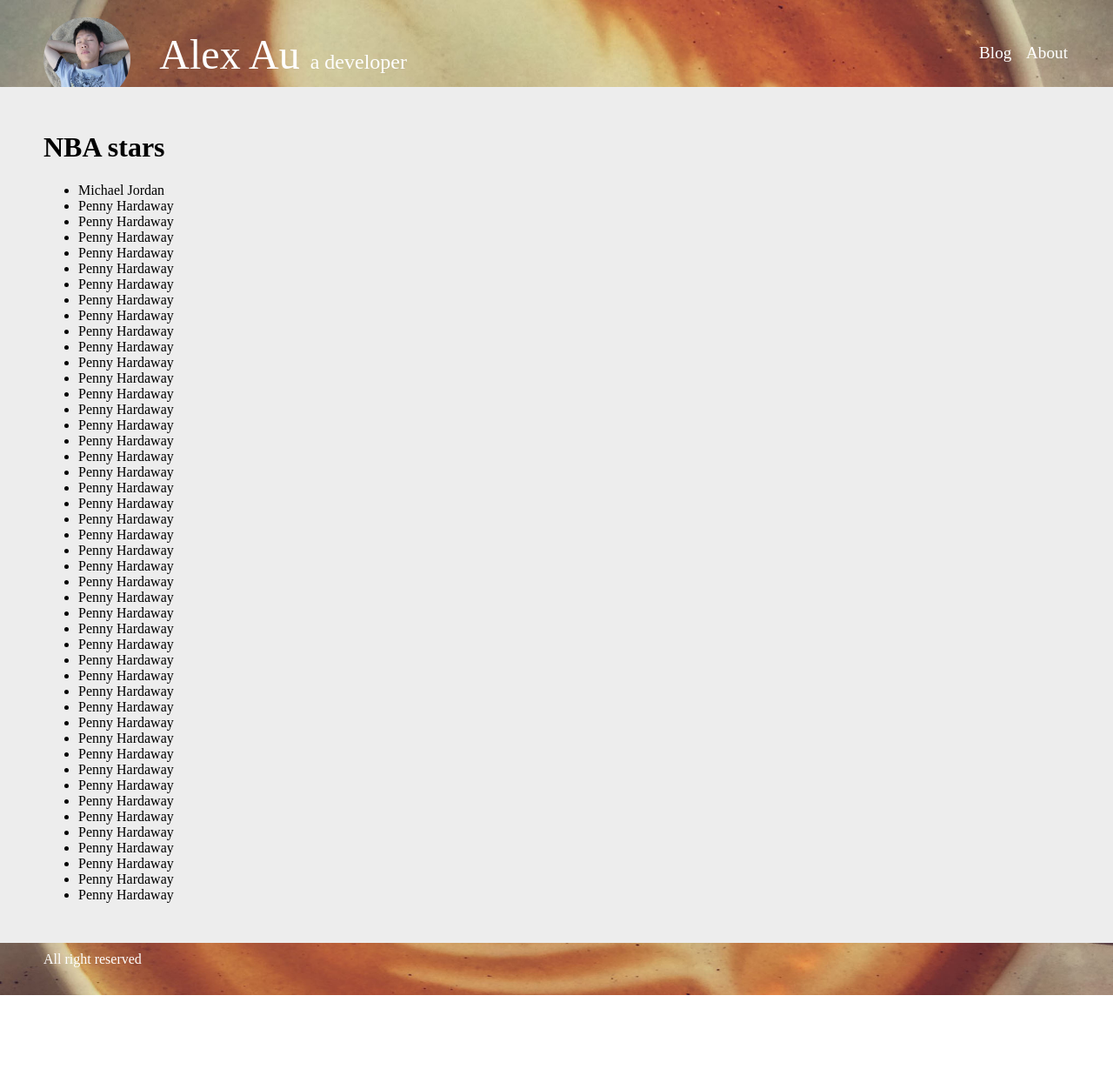
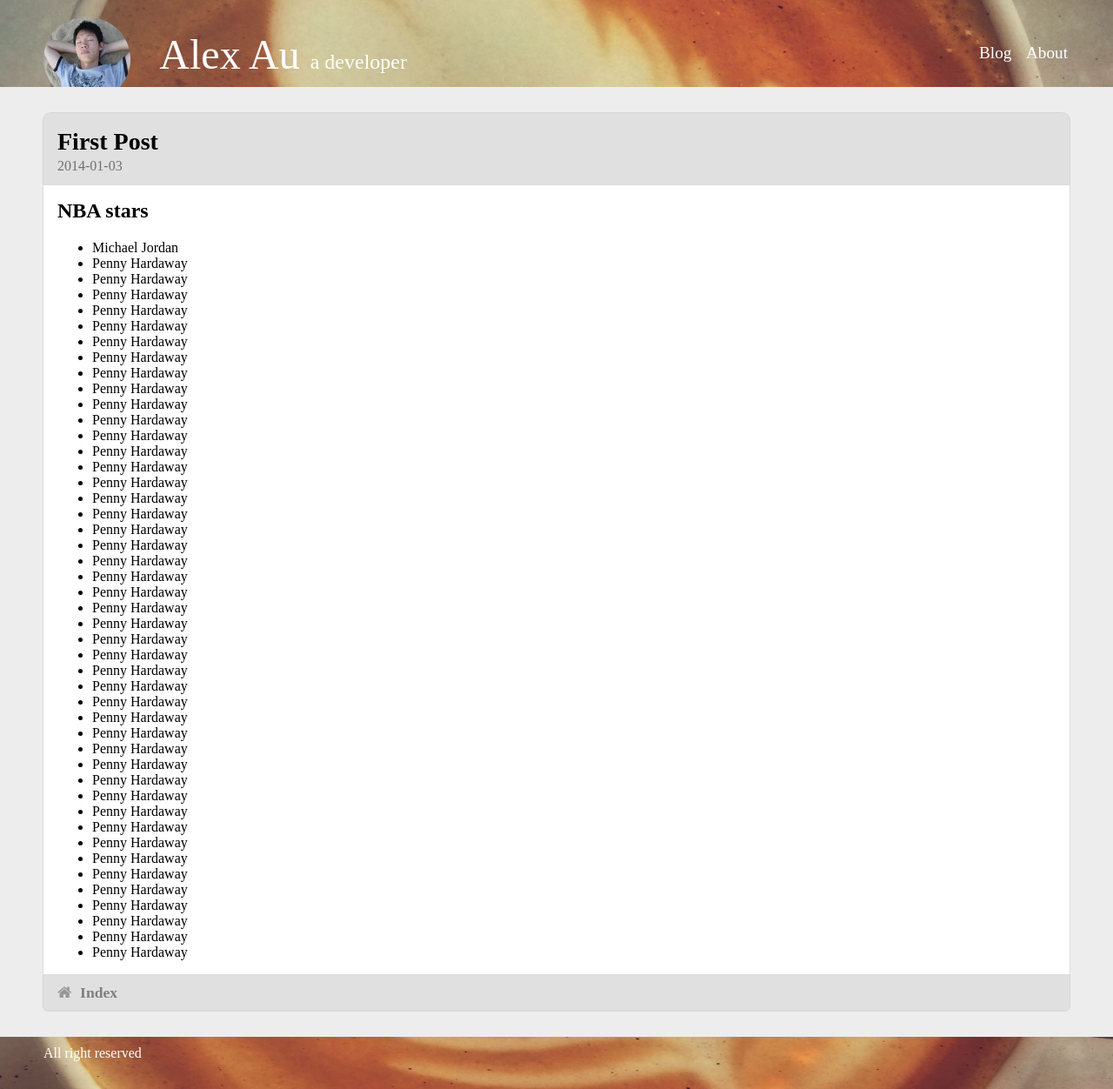
Before and after one commit to przeroone/przeroone.github.io, a Jekyll site: the page built from _posts/2014-01-03-first-post.markdown, in a window 1280 px wide. Shown: the whole page at 87% size. Built offline with Jekyll 4.4.1, drawn with Linux system fonts in a browser that asks for light colours; nearby versions of some CDN libraries; some web fonts are replaced; before the commit the page ends 1144 px from its top, so only the background shows below that.

Commit message:
Prettify post page

```diff
--- /dev/null
+++ b/_layouts/post.html
@@ -0,0 +1,13 @@
+---
+layout: app
+---
+<h2 class="ui top attached header">
+   {{page.title}}
+   <div class="sub header">{{page.date | date: "%Y-%m-%d"}}</div>
+</h2>
+<div class="ui segment attached">
+  {{content}}
+</div>
+<h4 class="ui bottom attached header">
+  <a href="/"><i class="icon home"></i>Index</a>
+</h4>
--- a/_plugins/implicit_layout.rb
+++ b/_plugins/implicit_layout.rb
@@ -1,7 +1,7 @@
 module ImplicitLayout
   def read_yaml(*args)
     super
-    self.data['layout'] ||= 'app'
+    self.data['layout'] ||= 'post'
   end
 end
 Jekyll::Post.send(:include, ImplicitLayout)
--- a/_posts/2014-01-03-first-post.md
+++ b/_posts/2014-01-03-first-post.markdown
@@ -1,7 +1,7 @@
 ---
-layout: app
+layout: post
 ---
-# NBA stars
+## NBA stars
 
 * Michael Jordan
 * Penny Hardaway
```
Also changed, not shown: _posts/2014-03-12-rails-and-postgis.md (+3 -0 lines), _posts/2014-03-13-rails-and-postgis-part-2.md (+3 -0 lines).
